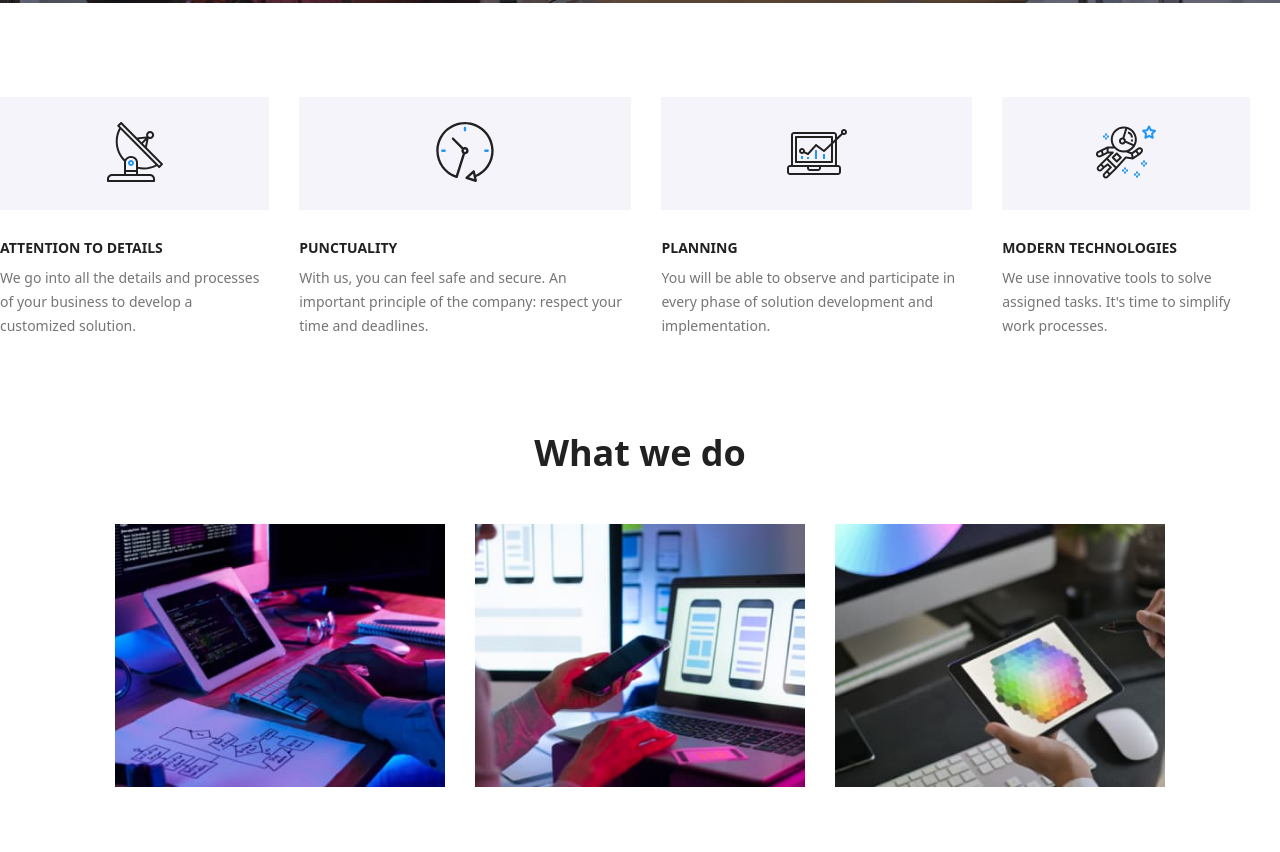
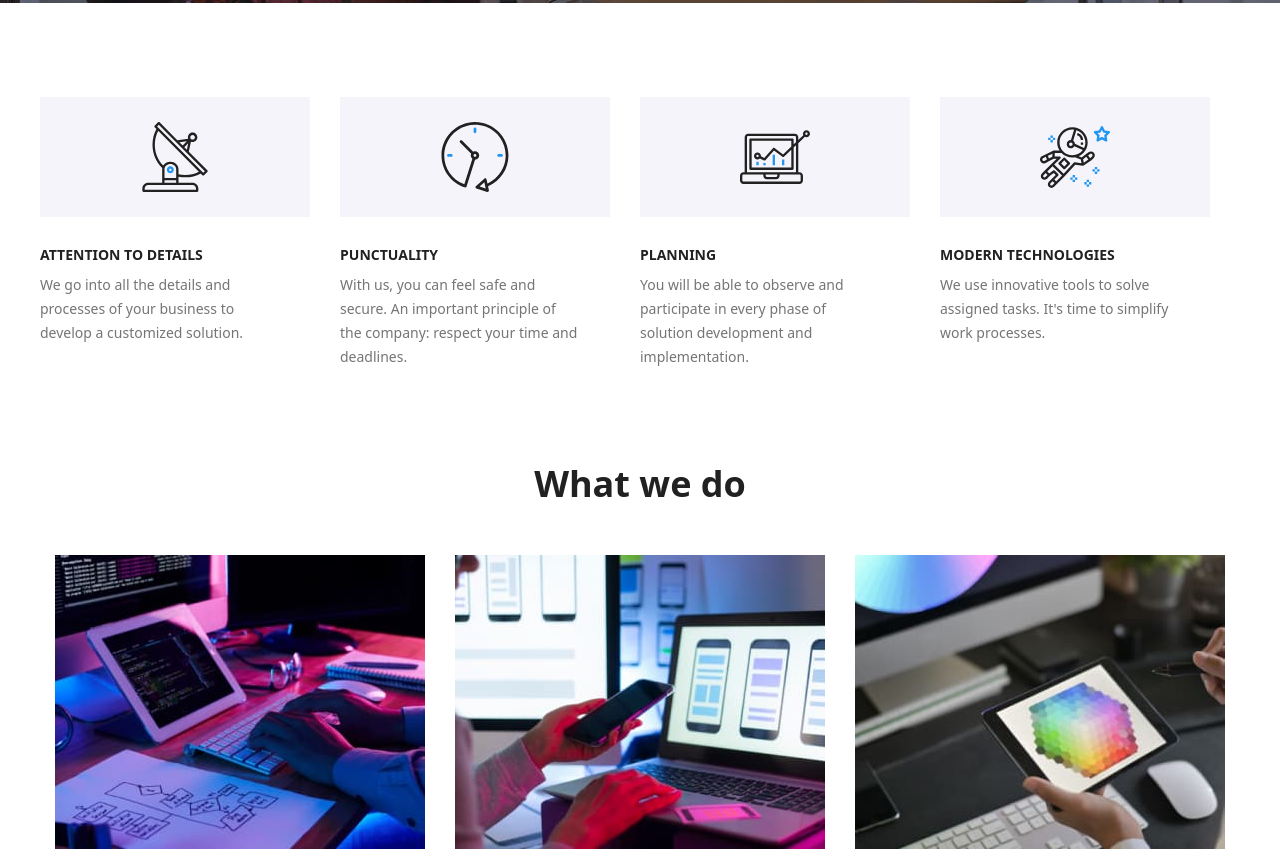
Before and after one commit to b1labb/Homework-05, a plain HTML site: page index.html in a window 1280 px wide. Shown: the part 693-1545 px from the top of the page. Drawn offline with nearby package versions, Linux system fonts and the light colour scheme.

Commit message:
update style

```diff
--- a/css/style.css
+++ b/css/style.css
@@ -111,6 +111,9 @@ button {
     margin-bottom: 50px;
 
 }
+.section{
+margin: 94px 0;
+}
 
 button.service {
 
@@ -186,27 +189,36 @@ button:focus {
     padding-top: 200px;
     padding-bottom: 200px;
 
+
+
 }
 
 /* Strong section points */
 
-.strong__point {
-    padding: 25px 0;
-    background-color: #F5F4FA;
+.strong__section__container{
+    width: 270px;
     margin-right: 30px;
-    margin-top: 94px;
-    text-align: center;
+
 }
 
-.strong__icon {
-    width: 60px;
-    height: 60px;
+.strong__section__point {
+    width: 270px;
+    height: 120px;
+    background-color: #F5F4FA;
+    padding: 25px 0px 0px;
+    /* margin: 0px 0px 30px; */
+    text-align: center;
 
+}
+
+.strong__section__svg {
+    width: 70px;
+    height: 70px;
 }
 
 .strong__section {
     display: flex;
-
+    justify-content: center;
 }
 
 .strong__section__title {
@@ -225,7 +237,7 @@ button:focus {
     font-size: 14px;
     line-height: 24px;
     padding-right: 30px;
-    margin-bottom: 94px;
+    /* margin-bottom: 94px; */
 
 }
 
@@ -243,7 +255,7 @@ button:focus {
     justify-content: center;
     display: flex;
     gap: 30px;
-    margin-bottom: 94px;
+    /* margin-bottom: 94px; */
 }
 
 
@@ -305,7 +317,7 @@ button:focus {
 
 .our-team__staff {
     gap: 30px;
-    margin-bottom: 94px;
+    /* margin-bottom: 94px; */
     margin-right: 30px;
     display: flex;
     justify-content: center;
@@ -369,7 +381,7 @@ button:focus {
     font-weight: 700;
     line-height: 42px;
     text-align: center;
-    margin-top: 94px;
+    /* margin-top: 94px; */
     color: var(--black);
 
 }
@@ -400,12 +412,6 @@ button:focus {
 
 /* Footer section */
 
-.footer {
-    padding: 60px;
-    background-color: #2F303A;
-    margin-top: 94px;
-    display: flex;
-}
 
 .footer__logoweb {
     font-family: var(--secondary-font);
--- a/index.html
+++ b/index.html
@@ -54,13 +54,14 @@
         </div>
       </div>
       <!--Strong points Section-->
-      <section>
+      <section class="section">
         <div class="containter">
           <div class="strong__section">
-            <div>
-              <div class="strong__point">
-                <svg class="strong__icon">
-                  <use href="./images/symbol-defs.svg#icon-antenna-11" />
+            <!--Container 1-->
+            <div class="strong__section__container">
+              <div class="strong__section__point">
+                <svg class="strong__section__svg">
+                  <use href="./images/symbol-defs.svg#icon-antenna-11"  />
                 </svg>
               </div>
               <h4 class="strong__section__title">ATTENTION TO DETAILS</h4>
@@ -69,9 +70,10 @@
                 develop a customized solution.
               </p>
             </div>
-            <div>
-              <div class="strong__point">
-                <svg class="strong__icon">
+            <!--Container 2-->
+            <div class="strong__section__container">
+              <div class="strong__section__point">
+                <svg class="strong__section__svg">
                   <use href="./images/symbol-defs.svg#icon-clock-11" />
                 </svg>
               </div>
@@ -81,9 +83,10 @@
                 the company: respect your time and deadlines.
               </p>
             </div>
-            <div>
-              <div class="strong__point">
-                <svg class="strong__icon">
+            <!--Container 3-->
+            <div class="strong__section__container">
+              <div class="strong__section__point">
+                <svg class="strong__section__svg">
                   <use href="./images/symbol-defs.svg#icon-diagram-11" />
                 </svg>
               </div>
@@ -93,9 +96,10 @@
                 solution development and implementation.
               </p>
             </div>
-            <div>
-              <div class="strong__point">
-                <svg class="strong__icon">
+            <!--Container 4-->
+            <div class="strong__section__container">
+              <div class="strong__section__point">
+                <svg class="strong__section__svg">
                   <use href="./images/symbol-defs.svg#icon-astronaut-11" />
                 </svg>
               </div>
@@ -110,19 +114,19 @@
       </section>
 
       <!--What we do-->
-      <section>
+      <section class="section">
         <div class="containter">
           <h2 class="what-we-do">What we do</h2>
           <div class="what-we-do__image">
-            <img src="./images/img1.jpg" alt="coding app" width="330" />
-            <img src="./images/img2.jpg" alt="style phone app" width="330" />
-            <img src="./images/img3.jpg" alt="color app" width="330" />
+            <img src="./images/img1.jpg" alt="coding app" width="370" />
+            <img src="./images/img2.jpg" alt="style phone app" width="370" />
+            <img src="./images/img3.jpg" alt="color app" width="370" />
           </div>
         </div>
       </section>
 
       <!--Our team-->
-      <section>
+      <section class="section">
         <div class="containter">
           <div class="our-team">
             <h2 class="our-team__title">Our team</h2>
@@ -305,7 +309,7 @@
       </section>
 
       <!-- Regular customers -->
-      <section>
+      <section class="section">
         <div class="regular">
           <h2>Regular Customers</h2>
           <ul class="regular__customers">
```
